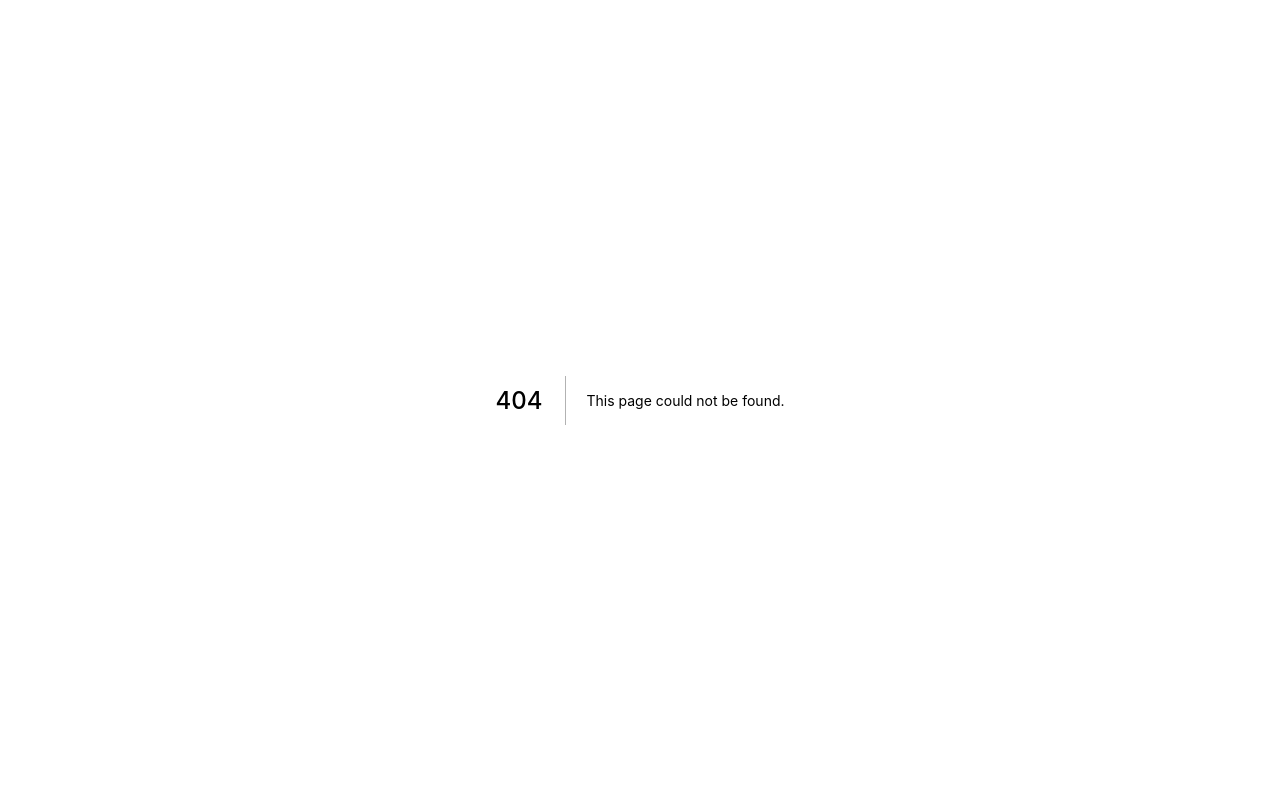
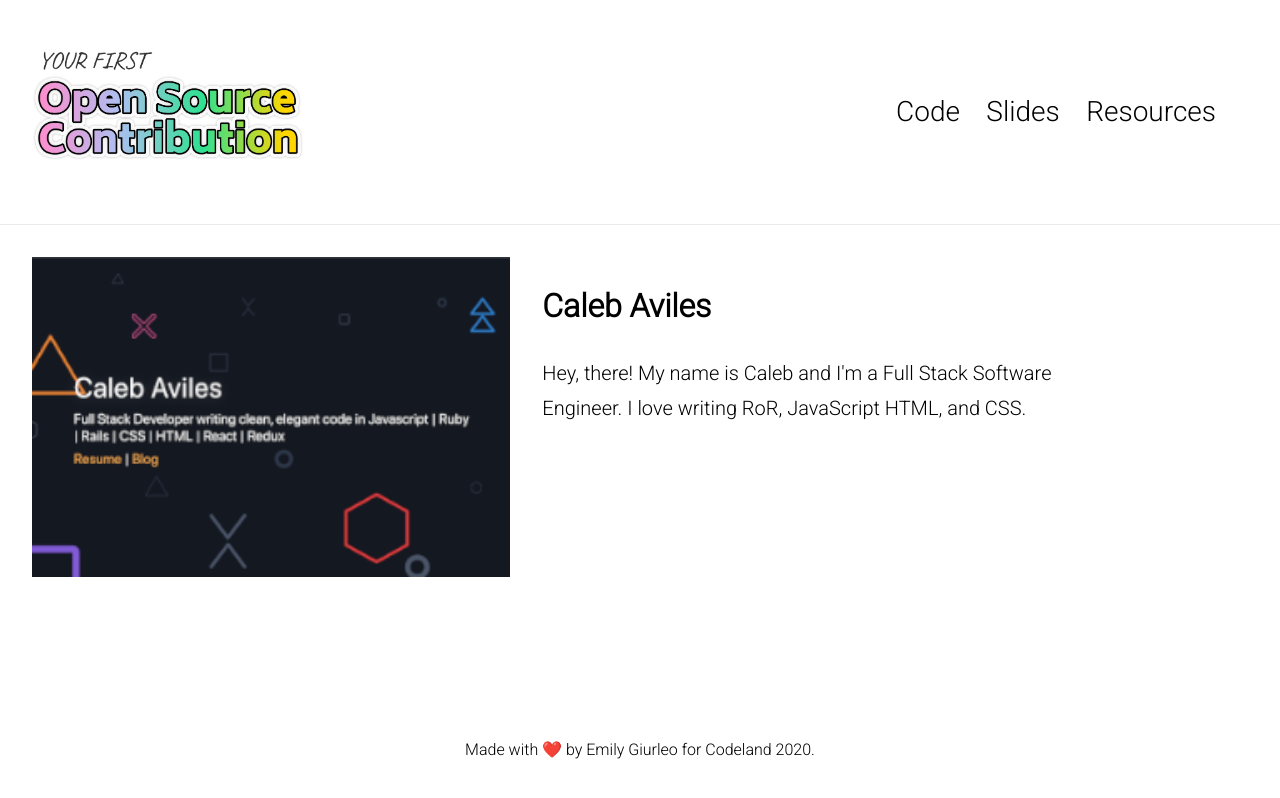
Before and after one commit to egiurleo/codeland-2020, a Next.js app: page /participants/caleb in a window 1280 px wide. Before the commit this address had no page. Built offline with nearby package versions, Linux system fonts and the light colour scheme.

Commit message:
adds calebs page and a link to it in the participants list. (#36)

```diff
--- /dev/null
+++ b/pages/participants/caleb.js
@@ -0,0 +1,17 @@
+import Layout from "../../components/Layout";
+import About from "../../components/About";
+
+function Caleb() {
+  return (
+    <Layout>
+      <About
+        name="Caleb Aviles"
+        imageUrl="/biz.png"
+        description="Hey, there! My name is Caleb and I'm a Full Stack Software Engineer. I love writing RoR, JavaScript HTML, and CSS."
+      />
+
+    </Layout>
+  );
+}
+
+export default Caleb;
```
Also changed, not shown: public/biz.png (added), 1 other file (tests, documents, lock files or other folders).
